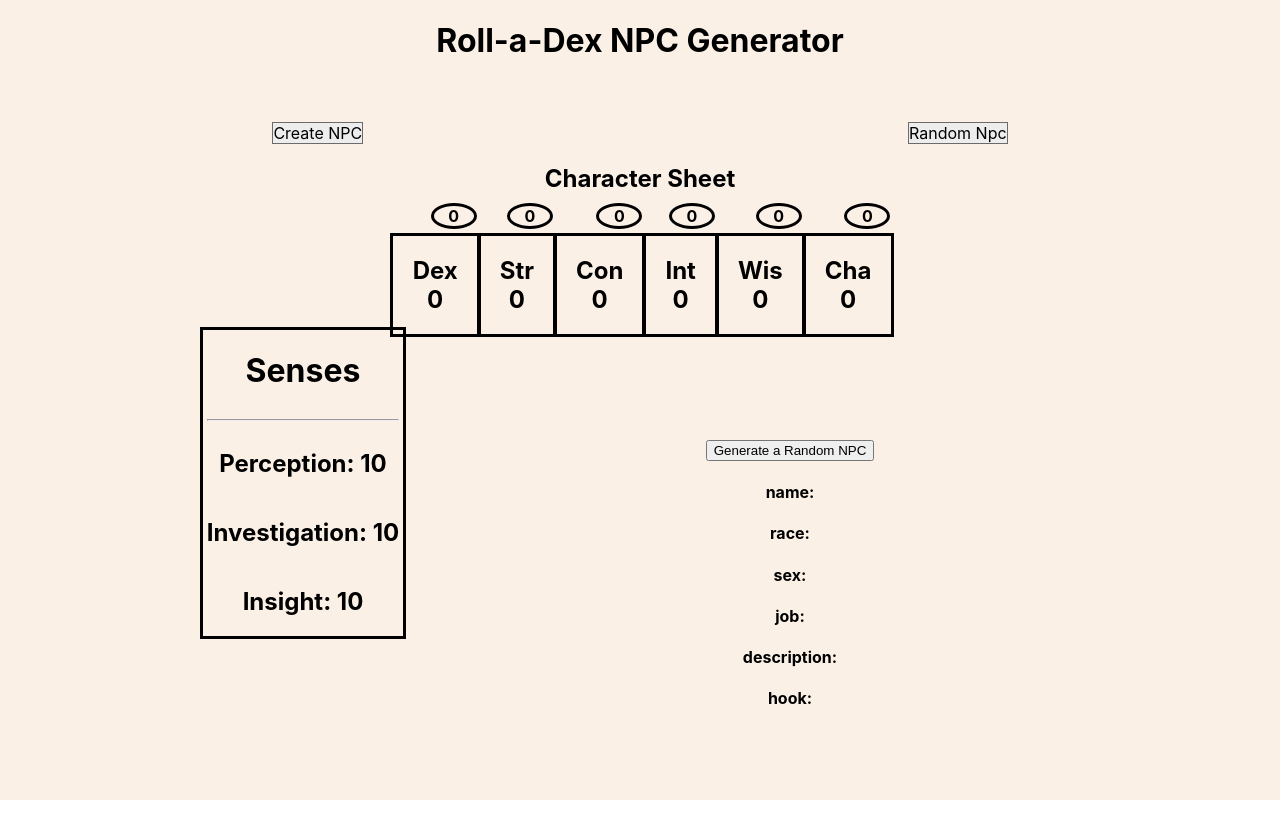
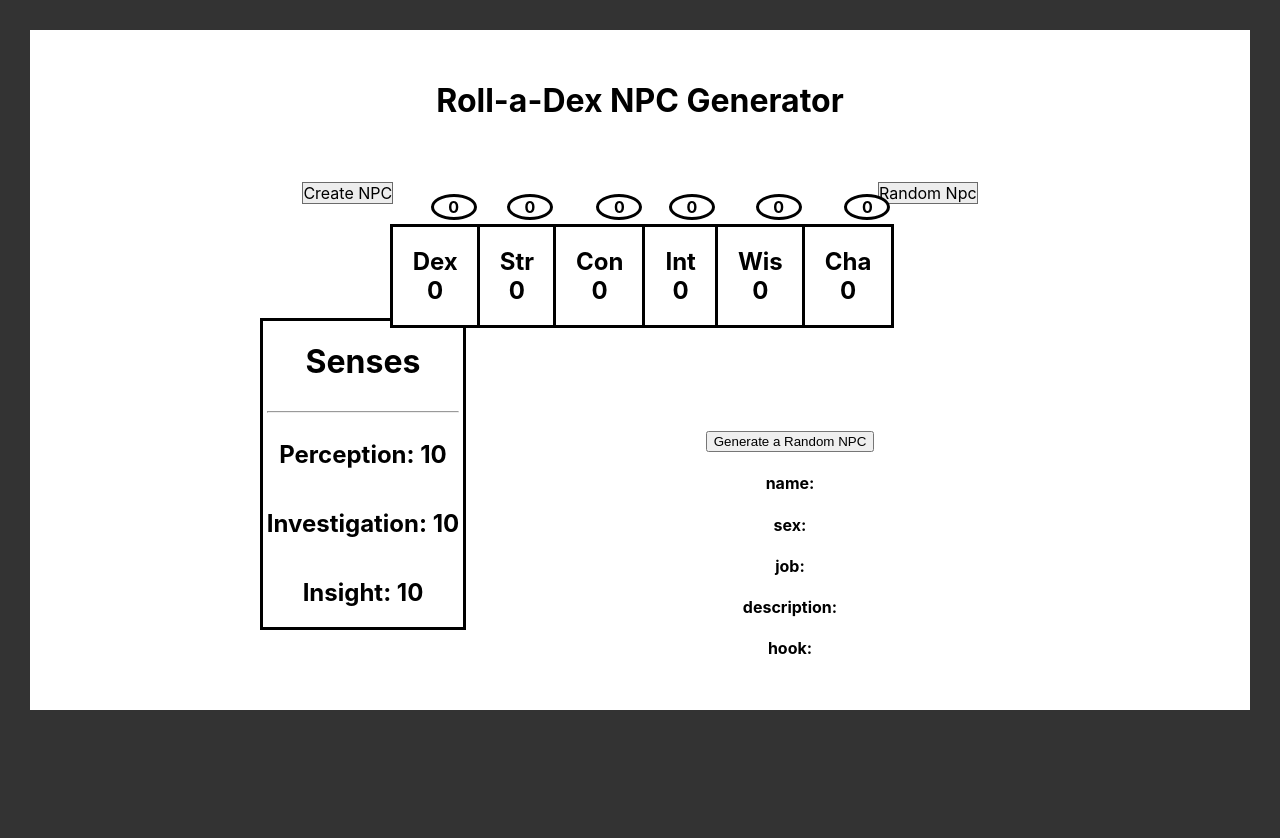
Before and after one commit to mattmcknight13/Roll-a-Dex, a React (Create React App) app: page /sheet in a window 1280 px wide. Shown: the top 838 px of the page. Before the commit the page ends 800 px from the top, so only its background shows below. Built offline with nearby package versions, Linux system fonts and the light colour scheme.

Commit message:
afternoon commit

```diff
--- a/src/App.js
+++ b/src/App.js
@@ -1,7 +1,6 @@
-import React, { useState, useEffect } from "react";
+import React, { useState } from "react";
 import { Link, Route, Switch } from "react-router-dom";
 import Form from "./components/Form";
-import Sheet from "./components/Sheet";
 import GetNpc from "./components/GetNpc";
 import Stats from "./components/Stats";
 import axios from "axios";
@@ -10,8 +9,7 @@ function App(props) {
   // set default useStates for my npc value and npc keys
   const [npc, setNpc] = useState([]);
   const [npcKey, setNpcKey] = useState([]);
-  // pulls set state of create npc form
-  const [npcInfo, setNpcInfo] = useState({});
+
   //set randomNumber state to object
   const [randomNumber, setRandomNumber] = useState({
     Dex: 0,
@@ -30,19 +28,9 @@ function App(props) {
     Wis: 0,
     Cha: 0,
   });
+
   //set state for toggle for api input source (form(post), random(get) calls)
   const [clicked, setClicked] = useState(true);
-  console.log(clicked);
-
-  // Triggers Get api call on first load
-  // beleive this can be reomved as api call is actually being made by RandomButton.jsx through get random
-  useEffect(() => {
-    return () => {
-      setNpc([])
-      setNpcInfo({});
-      setClicked(true)
-    };
-  }, [setClicked]);
 
   //Stefon and  Soleil's ideas (big help witth passing the state up to use functionality further down)
   //  takes randomNumber.name value and runs it through a if/else
@@ -75,7 +63,10 @@ function App(props) {
       Cha: getMod(randomNum.Cha),
     });
   };
-
+  const setNpcKeyValues = (fields) => {
+    setNpcKey(Object.keys(fields));
+    setNpc(Object.values(fields));
+  };
   // create async function to make api call
   const makeApiCall = async () => {
     // create variable to assign airtable url to
@@ -92,10 +83,7 @@ function App(props) {
     // create a varaible i and have it be a random number based on length of api array
     let i = Math.floor(Math.random() * arr.length);
     // randomly select one api call based on i
-    let npcKeys = Object.keys(arr[i].fields);
-    let npcValues = Object.values(arr[i].fields);
-    setNpcKey(npcKeys);
-    setNpc(npcValues);
+    setNpcKeyValues(arr[i].fields);
     getStat();
   };
   console.trace(makeApiCall);
@@ -103,9 +91,25 @@ function App(props) {
   const body = {
     display: "flex",
     flexDirection: "column",
-    backgroundColor: "linen",
-    height: `100vh`
+    backgroundColor: "#333",
+    height: `100vh`,
+    padding: `30px`
+
+    // border: `solid rgb(69,59,53)`,
+    // borderWidth: 20,
   };
+
+  const paper = {
+    backgroundColor: "#fff",
+    boxShadow: ` 0 1px 1px rgba(0,0,0,0.15),
+    0 10px 0 -5px #eee,
+    0 10px 1px -4px rgba(0,0,0,0.15),
+    0 20px 0 -10px #eee,
+    0 20px 1 px -9px rgba(0,0,0,0.15)`,
+    padding: `30px`
+
+  }
+
   const headerStyle = {
     textAlign: "center",
     display: "flex",
@@ -136,6 +140,7 @@ function App(props) {
 
   return (
     <div style={body}>
+      <div style={paper}>
       <header style={headerStyle}>
         <h1>Roll-a-Dex NPC Generator</h1>
         <nav style={navStyle}>
@@ -157,19 +162,17 @@ function App(props) {
               onSubmit="/sheet"
               npc={props.npc}
               setNpc={props.setNpc}
-              setNpcInfo={setNpcInfo}
+              setNpcKeyValues={setNpcKeyValues}
               setClicked={setClicked}
               clicked={clicked}
             />
           </Route>
           <Route path="/sheet">
-            <Sheet npcInfo={npcInfo} />
             <Stats randomNumber={randomNumber} mod={mod} getStat={getStat} />
             {/* pass down  props/state to GetNpc */}
             <GetNpc
               npc={npc}
               npcKey={npcKey}
-              npcInfo={npcInfo}
               getRandomNpc={makeApiCall}
               getStat={getStat}
               clicked={clicked}
@@ -177,17 +180,10 @@ function App(props) {
             />
           </Route>
         </Switch>
-      </main>
-
+        </main>
+        </div>
     </div>
   );
 }
 
 export default App;
-
-// TODO"
-
-// fix double render on button click of random button
-// what do we know....
-// - init click console.logs twice
-// - on random click console.logs 10 times
--- a/src/components/Form.jsx
+++ b/src/components/Form.jsx
@@ -6,7 +6,7 @@ function Form(props) {
   //set useHistory hook to a variable name
   const history = useHistory();
   //destructure props object
-  const { setNpcInfo, setClicked, clicked } = props;
+  const { setNpcKeyValues, setClicked, clicked } = props;
   // use states set current and append information to api
   const [name, setName] = useState("");
   const [race, setRace] = useState("");
@@ -46,7 +46,7 @@ function Form(props) {
       }
     );
     // grab fields object to be sent to app.js for state change
-    setNpcInfo(fields);
+    setNpcKeyValues(fields);
     // resets state to empty field
     setName("");
     setRace("");
--- a/src/components/GetNpc.jsx
+++ b/src/components/GetNpc.jsx
@@ -10,13 +10,10 @@ const GetNpc = (props) => {
     npc,
     getRandomNpc,
     getStat,
-    npcInfo,
     clicked,
     setClicked,
   } = props;
-  // get keys and values from npcInfo and assign to variables
-  let npcInfoKeys = Object.keys(npcInfo);
-  let npcInfoValues = Object.values(npcInfo);
+
   const npcStyle = {
     dipsplay: `flex`,
     flexDirection: `column`,
@@ -45,12 +42,11 @@ const GetNpc = (props) => {
         ) : (
           <div>
             {/* render h2 tags where clasname is specfic index of array and value is of same index from different array */}
-            <h4 className={npcInfoKeys[0]}>name: {npcInfoValues[0]}</h4>
-            <h4 className={npcInfoKeys[1]}>race: {npcInfoValues[1]}</h4>
-            <h4 className={npcInfoKeys[2]}>sex: {npcInfoValues[2]}</h4>
-            <h4 className={npcInfoKeys[3]}>job: {npcInfoValues[3]}</h4>
-            <h4 className={npcInfoKeys[4]}>description: {npcInfoValues[4]}</h4>
-            <h4 className={npcInfoKeys[5]}>hook: {npcInfoValues[5]}</h4>
+            <h4 className={npcKey[0]}>name: {npc[0]}</h4>
+            <h4 className={npcKey[2]}>sex: {npc[2]}</h4>
+            <h4 className={npcKey[3]}>job: {npc[3]}</h4>
+            <h4 className={npcKey[4]}>description: {npc[4]}</h4>
+            <h4 className={npcKey[5]}>hook: {npc[5]}</h4>
           </div>
         )}
       </>
--- a/src/components/Stats.jsx
+++ b/src/components/Stats.jsx
@@ -10,18 +10,20 @@ function Stats(props) {
   const style = {
     display: "flex",
     justifyContent: "center",
+
   };
 
   const statStyle = {
-    // margin: ,
     border: "solid black",
     padding: 20,
-    marginRight: 80
+    marginRight: 80,
+    backgroundColor: 'white'
   };
 
   const modStyle = {
     border: "solid black",
     borderRadius: `50%`,
+    backgroundColor: `white`,
     marginTop: `-10px`,
     marginLeft: `-130px`,
     height: 20,
@@ -34,8 +36,17 @@ function Stats(props) {
     marginTop: `-30px`,
     marginLeft: `200px`,
     border: `solid black`,
-    width: `200px`
+    width: `200px`,
+    backgroundColor: `white`
   };
+
+  //  @media only screens and (max - width: `991px`) {
+
+  // }
+
+  // const mobile = @media only screens and (max - width: `767px`) {
+
+  // }
 
   return (
     <div>
```
